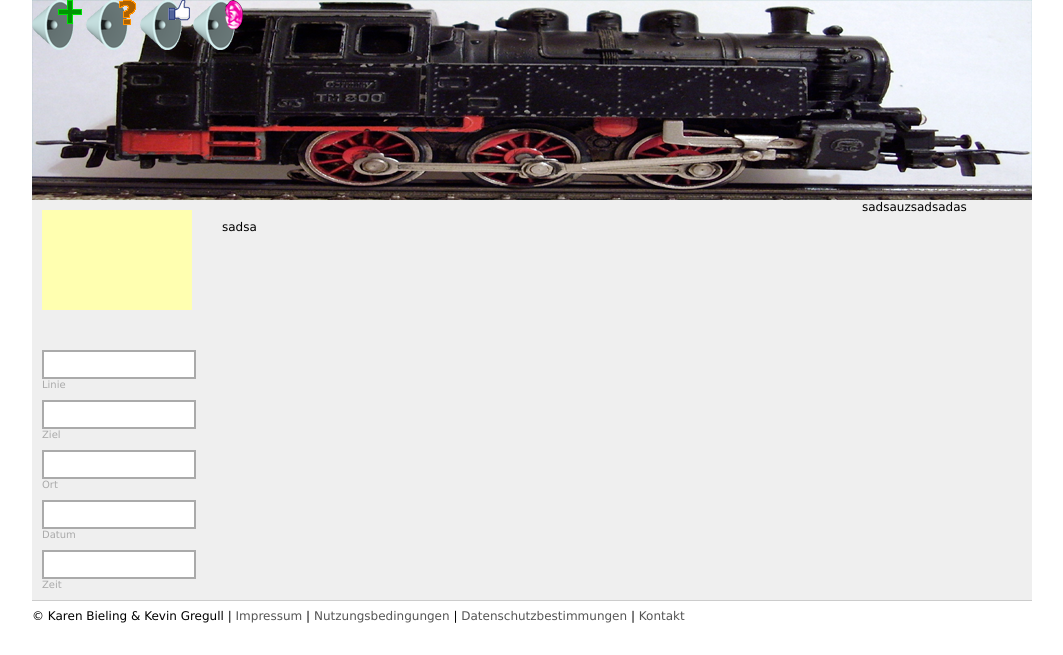
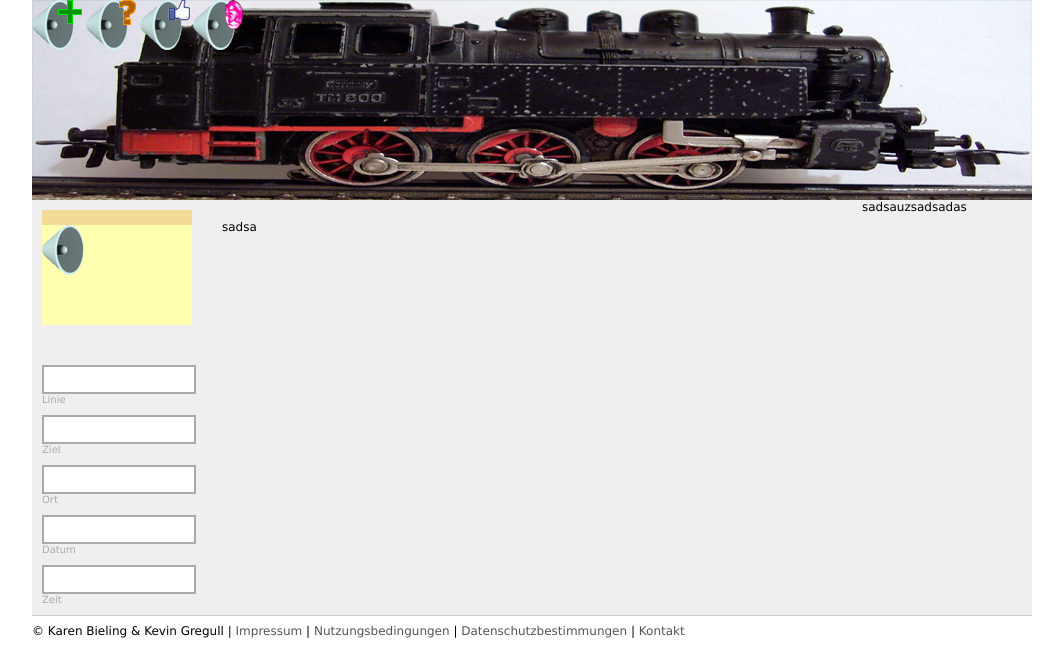
Before and after one commit to KarenB11/dbQuotes, a PHP site: the page made by Designzeug von gestern/index.html in a window 1280 px wide. Shown: the top 655 px of the page, without its empty margins (108-1171 px from the left). Run offline with PHP 8.4, Linux system fonts and the light colour scheme.

Commit message:
nochmal style

```diff
--- a/Designzeug von gestern/style.css
+++ b/Designzeug von gestern/style.css
@@ -41,9 +41,9 @@ body
 	height:100px;
 	margin-bottom:30px;
 	background-image:url(../graphics/speaker_right.png);
-	border-top: 15px solid
+	border-top: 15px solid  #F1DB96;
 	background-repeat:no-repeat;
-	background: left center #F1DB96;
+	background-postion: left center;
 	background-color: #FFFFB0;
 }
 
```
